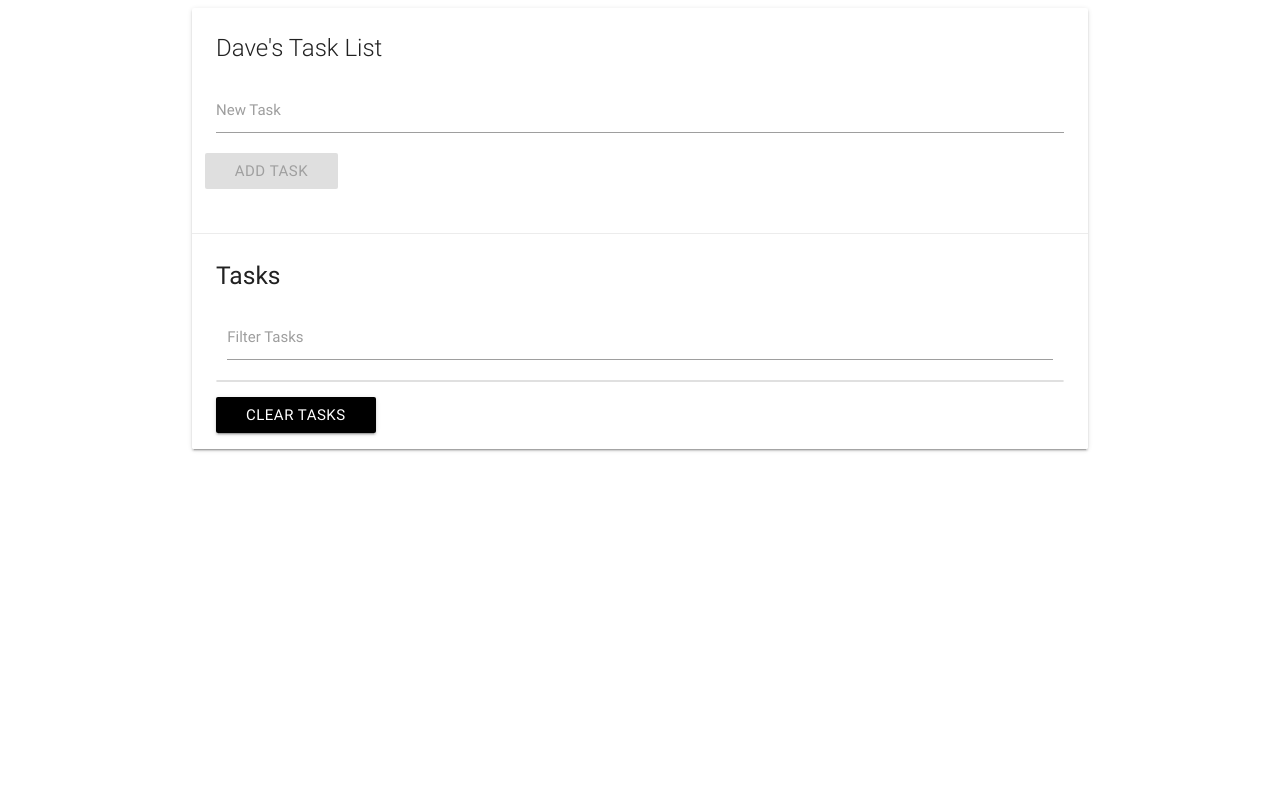
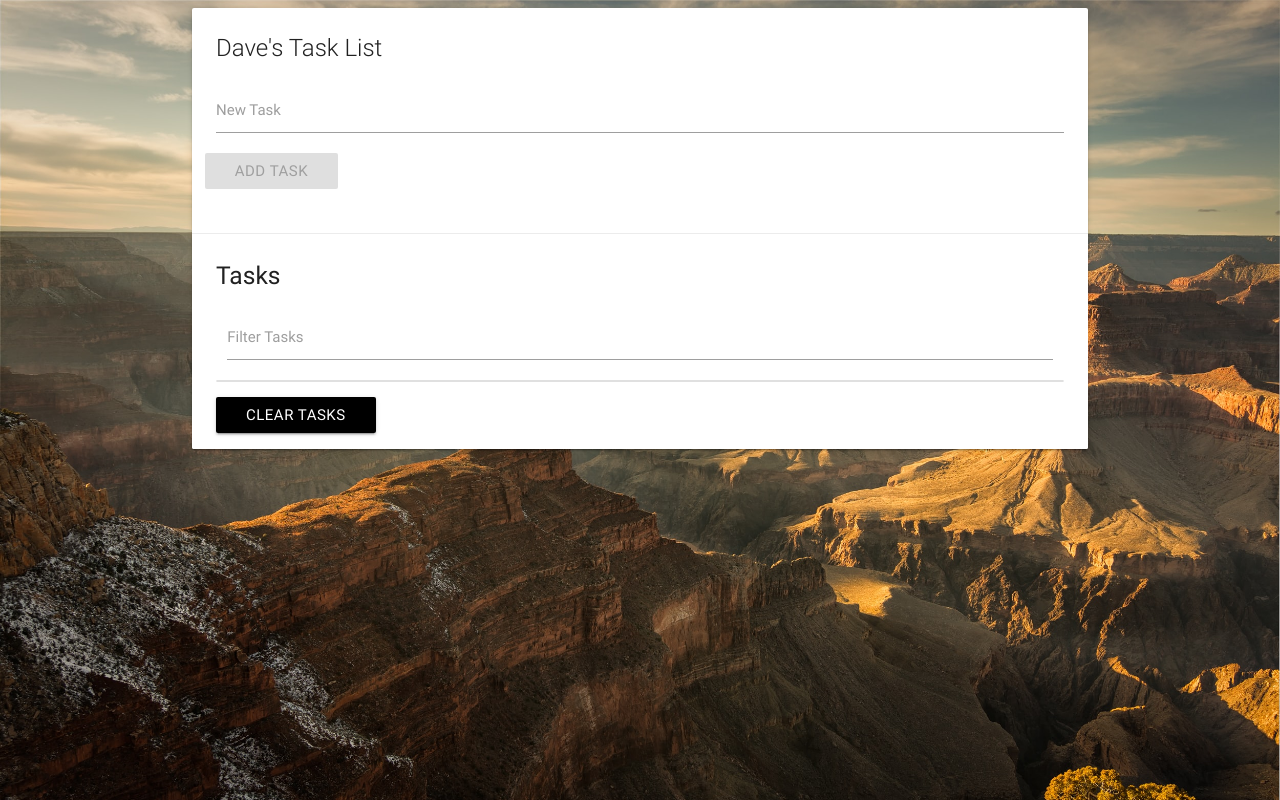
Before and after one commit to kweku76/Task-list-2020, a plain HTML site: page index.html in a window 1280 px wide. Drawn offline with nearby package versions, Linux system fonts and the light colour scheme.

Commit message:
adding bg

```diff
--- a/index.html
+++ b/index.html
@@ -13,10 +13,11 @@
       rel="stylesheet"
       integrity="sha384-wvfXpqpZZVQGK6TAh5PVlGOfQNHSoD2xbE+QkPxCAFlNEevoEH3Sl0sibVcOQVnN"
       crossorigin="anonymous">
+    <link rel="stylesheet"
+      href="style.css">
   </head>
 
   <body>
-
     <div class="container">
       <div class="row">
         <div class="col s12">
--- a/style.css
+++ b/style.css
@@ -0,0 +1,6 @@
+body {
+  background-image: url('/img/jason-thompson-dS3UnDX6InQ-unsplash.jpg');
+  background-repeat: no-repeat;
+  background-attachment: fixed;
+  background-size: cover;
+}
```
Also changed, not shown: img/jason-thompson-dS3UnDX6InQ-unsplash.jpg (added).
